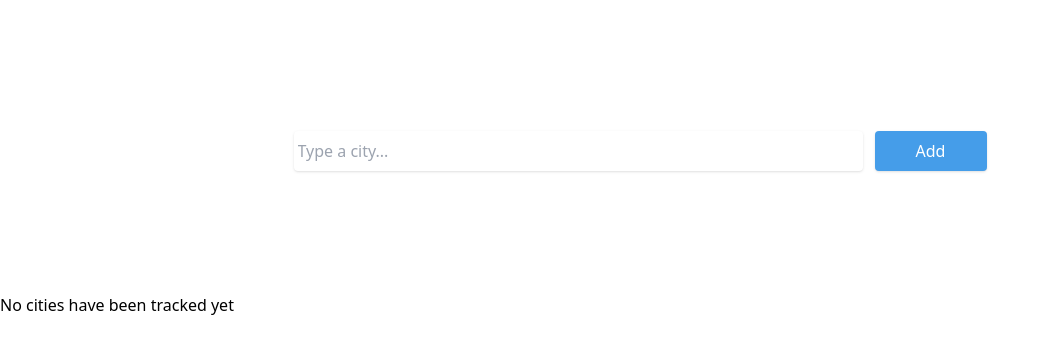
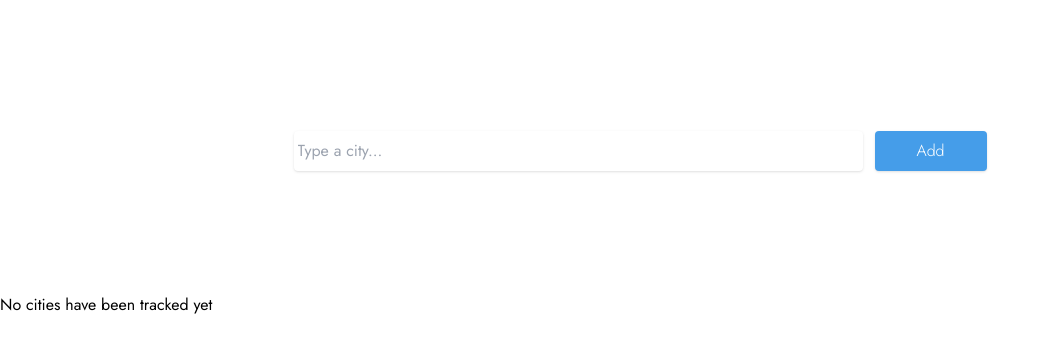
Before and after one commit to ww-side/react-weather, a React (Create React App) app: page / in a window 1280 px wide. Shown: the top 354 px of the page, without its empty margins (0-1049 px from the left). Built offline with nearby package versions, Linux system fonts and the light colour scheme; no server answers.

Commit message:
style: add Jost font

```diff
--- a/public/index.html
+++ b/public/index.html
@@ -3,6 +3,9 @@
   <head>
     <meta charset="utf-8" />
     <link rel="icon" href="%PUBLIC_URL%/favicon.ico" />
+    <link rel="preconnect" href="https://fonts.googleapis.com">
+    <link rel="preconnect" href="https://fonts.gstatic.com" crossorigin>
+    <link href="https://fonts.googleapis.com/css2?family=Jost:wght@300;400;500;600;700&display=swap" rel="stylesheet">
     <meta name="viewport" content="width=device-width, initial-scale=1" />
     <meta name="theme-color" content="#000000" />
     <meta
--- a/src/index.css
+++ b/src/index.css
@@ -1,3 +1,7 @@
 @tailwind base;
 @tailwind components;
 @tailwind utilities;
+
+* {
+  font-family: 'Jost', sans-serif;
+}
```
